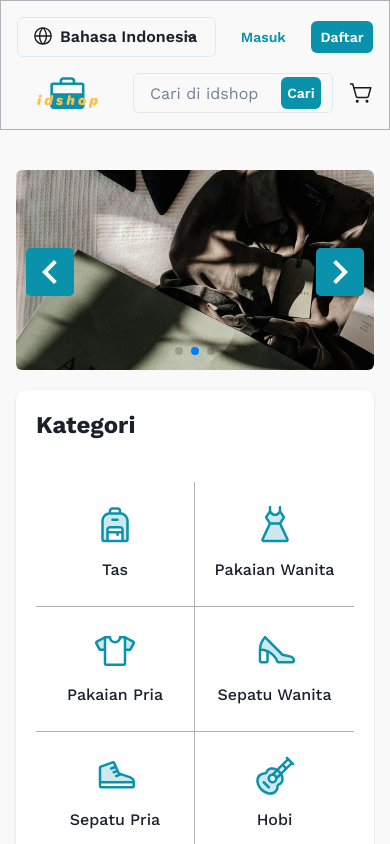
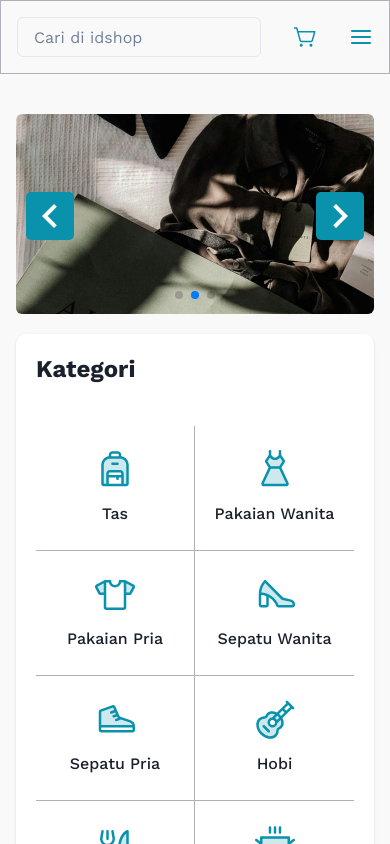
Before and after one commit to auttmme/id-shop, a Next.js app: page / in a window 390 px wide. Shown: the top 844 px of the page. Built offline with nearby package versions, Linux system fonts and the light colour scheme.

Commit message:
new: navbar mobile view

```diff
--- a/app/components/layout/Header.tsx
+++ b/app/components/layout/Header.tsx
@@ -1,4 +1,4 @@
-import { Stack } from "@chakra-ui/react";
+import { Stack, Box } from "@chakra-ui/react";
 import React from "react";
 import UserSetting from "./UserSetting";
 import Navbar from "./Navbar";
@@ -6,7 +6,9 @@ import Navbar from "./Navbar";
 function Header() {
   return (
     <Stack p={4} gap={4} border="1px" borderColor="neutral.20">
-      <UserSetting />
+      <Box display={["none", "none", "block", "block"]}>
+        <UserSetting />
+      </Box>
       <Navbar />
     </Stack>
   );
--- a/app/components/layout/Navbar.tsx
+++ b/app/components/layout/Navbar.tsx
@@ -1,17 +1,34 @@
+"use client";
+
 import {
   Button,
+  Drawer,
+  DrawerContent,
+  DrawerHeader,
+  DrawerOverlay,
   Flex,
   Image,
   Input,
   InputGroup,
   InputRightElement,
+  Stack,
+  useDisclosure,
 } from "@chakra-ui/react";
 import React from "react";
 import PrimaryBtn from "../PrimaryButton";
+import { ArrowBackIcon, HamburgerIcon } from "@chakra-ui/icons";
+import LanguageSelector from "../LanguageSelector";
 
 function Navbar() {
+  const { isOpen, onOpen, onClose } = useDisclosure();
+
   return (
-    <Flex alignItems={"center"} gap={{ base: 4, md: 10 }}>
+    <>
+      <Flex
+        alignItems={"center"}
+        gap={{ base: 4, md: 10 }}
+        display={["none", "none", "flex", "flex"]}
+      >
         <Image
           src="/logo-id-shop.svg"
           alt="logo id shop"
@@ -28,6 +45,56 @@ function Navbar() {
         </InputGroup>
         <Image src="/cart-icon.svg" alt="cart" />
       </Flex>
+      {/* mobile nav */}
+      <Flex
+        display={["flex", "flex", "none", "none"]}
+        alignItems={"center"}
+        gap={8}
+      >
+        <Input placeholder="Cari di idshop" w={"80%"} />
+        <Image src="/cart-icon-2.svg" alt="cart" />
+        <HamburgerIcon
+          width={"24px"}
+          height={"24px"}
+          onClick={onOpen}
+          color={"primary.1"}
+        />
+      </Flex>
+      <Drawer isOpen={isOpen} onClose={onClose} placement="left">
+        <DrawerOverlay />
+        <DrawerContent p={4}>
+          <DrawerHeader mb={10}>
+            <Flex alignItems={"center"} justifyContent={"space-between"}>
+              <Image
+                src="/logo-id-shop.svg"
+                alt="logo id shop"
+                width={{ base: "100px", md: "170px" }}
+              />
+              <ArrowBackIcon
+                width={"24px"}
+                height={"24px"}
+                color={"primary.1"}
+                onClick={onClose}
+              />
+            </Flex>
+          </DrawerHeader>
+          <Flex direction={"column"} justifyContent={"space-between"} h="100%">
+            <LanguageSelector />
+            <Stack>
+              <PrimaryBtn text="Daftar" />
+              <Button
+                variant="ghost"
+                size={{ base: "sm", md: "md" }}
+                color="primary.1"
+                _hover={{ bgColor: "primary.30" }}
+              >
+                Masuk
+              </Button>
+            </Stack>
+          </Flex>
+        </DrawerContent>
+      </Drawer>
+    </>
   );
 }
 
--- a/app/components/layout/UserSetting.tsx
+++ b/app/components/layout/UserSetting.tsx
@@ -13,44 +13,12 @@ import {
 } from "@chakra-ui/react";
 import React, { useState } from "react";
 import PrimaryBtn from "../PrimaryButton";
+import LanguageSelector from "../LanguageSelector";
 
 function UserSetting() {
-  const languages = ["Bahasa Indonesia", "English"];
-  const [language, setLanguage] = useState("Bahasa Indonesia");
-  const [isOpen, setIsOpen] = useState(false);
-
-  const handleLanguage = (language: string) => {
-    setLanguage(language);
-  };
-
   return (
     <Flex gap={4} alignItems="center" width={"100%"} justifyContent="flex-end">
-      <Menu>
-        <MenuButton
-          as={Button}
-          onClick={() => setIsOpen(!isOpen)}
-          rightIcon={isOpen ? <ChevronUpIcon /> : <ChevronDownIcon />}
-          variant="outline"
-          _hover={{ bgColor: "transparent" }}
-        >
-          <Flex gap={2}>
-            <Image
-              src={"/language-icon.svg"}
-              width={18}
-              height={18}
-              alt="language icon"
-            />
-            <Text>{language}</Text>
-          </Flex>
-        </MenuButton>
-        <MenuList>
-          {languages.map((language, index) => (
-            <MenuItem key={index} onClick={() => handleLanguage(language)}>
-              {language}
-            </MenuItem>
-          ))}
-        </MenuList>
-      </Menu>
+      <LanguageSelector />
       <Button
         variant="ghost"
         size={{ base: "sm", md: "md" }}
```
Also changed, not shown: public/cart-icon-2.svg (added). Lines whose indentation alone changed are shown as unchanged.
